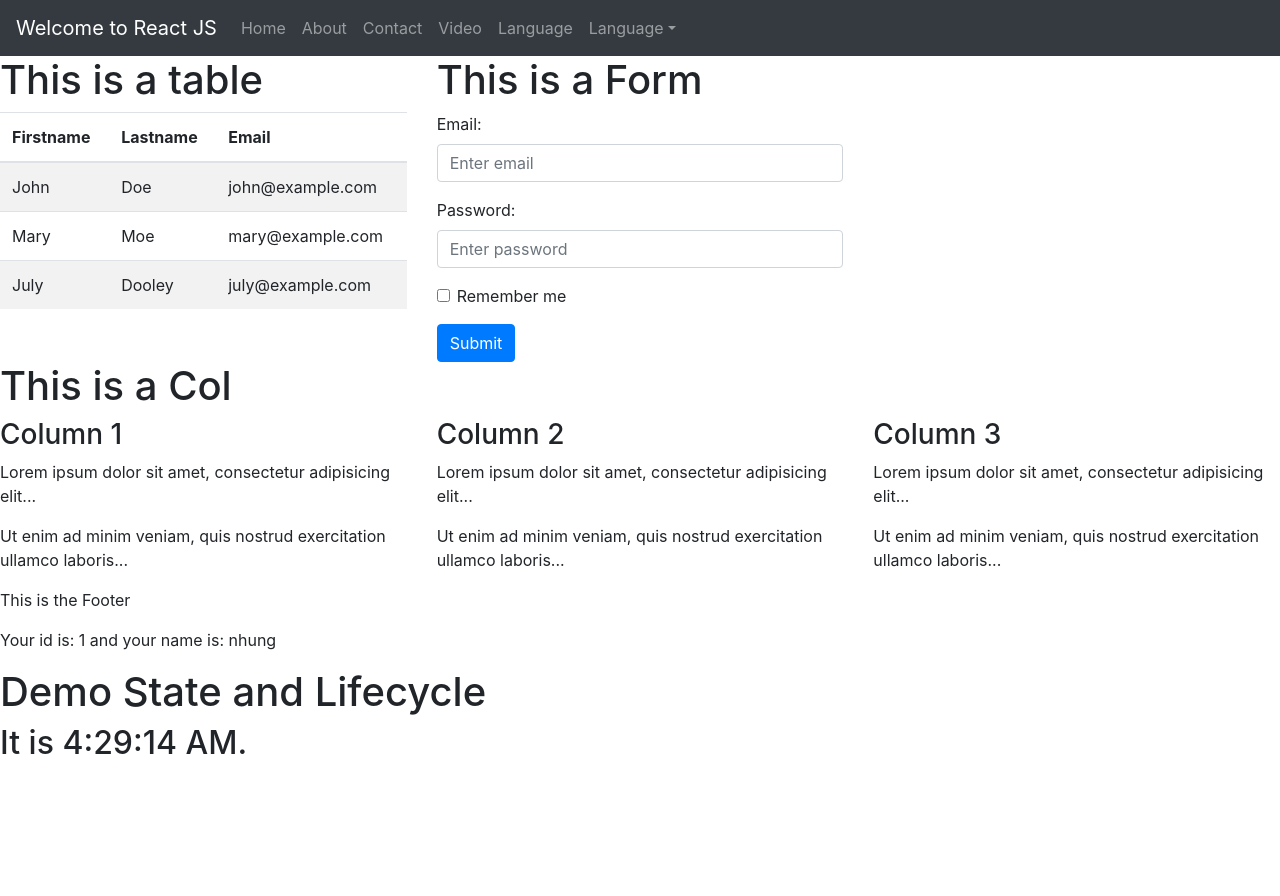
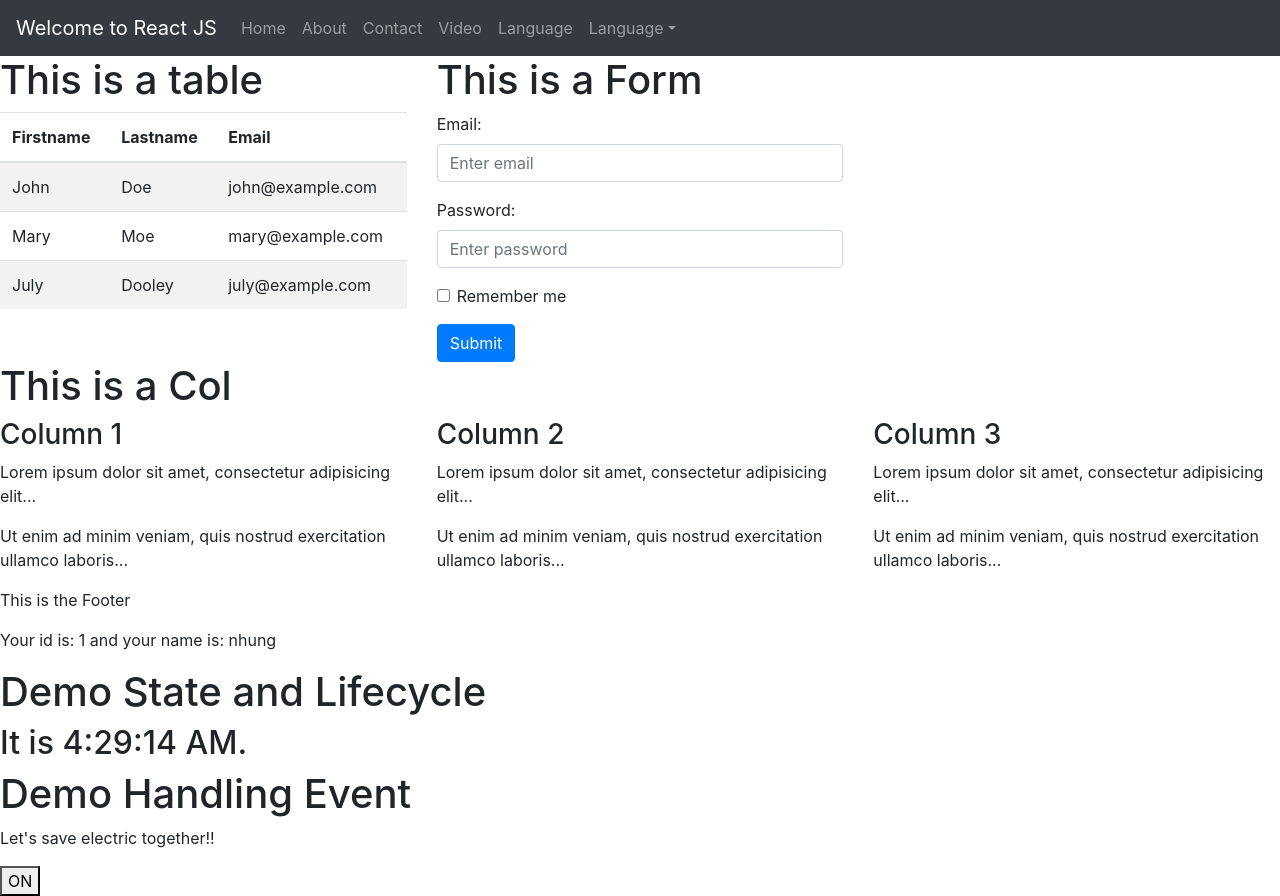
Before and after one commit to htactive-nhungntp/htactive-nhungnguyen-ReactJS, a React (Create React App) app in the folder learningReact/demo_react/: page / in a window 1280 px wide. Before the commit the page ends 800 px from the top, so only its background shows below. Built offline with nearby package versions, Linux system fonts and the light colour scheme.

Commit message:
Demo Handling Event

```diff
--- a/learningReact/demo_react/src/App.js
+++ b/learningReact/demo_react/src/App.js
@@ -5,6 +5,8 @@ import Content from "./components/Content";
 import Footer from "./components/Footer";
 import DemoProps from "./Props/DemoProps";
 import DemoClock from "./StatesLifecycle/DemoClock";
+import DemoHandlingEvent from "./HandlingEvent/DemoHandlingEvent";
+
 function App() {
   const student = { id: 1, name: "nhung", age: 20 };
   const menu = {
@@ -18,6 +20,7 @@ function App() {
       <Footer />
       <DemoProps student={student} />
       <DemoClock />
+      <DemoHandlingEvent />
     </>
   );
 }
--- /dev/null
+++ b/learningReact/demo_react/src/HandlingEvent/DemoHandlingEvent.js
@@ -0,0 +1,26 @@
+import React, { Component } from "react";
+class DemoHandlingEvent extends Component {
+  constructor(props) {
+    super(props);
+    this.state = { isToggleOn: true };
+  }
+
+  handleClick = () => {
+    this.setState(state => ({
+      isToggleOn: !state.isToggleOn
+    }));
+  };
+
+  render() {
+    return (
+      <>
+        <h1>Demo Handling Event</h1>
+        <p>Let's save electric together!!</p>
+        <button onClick={this.handleClick}>
+          {this.state.isToggleOn ? "ON" : "OFF"}
+        </button>
+      </>
+    );
+  }
+}
+export default DemoHandlingEvent;
```
Also changed, not shown: learningReact/demo_react/src/StatesLifecycle/DemoClock.js (+5 -5 lines).
